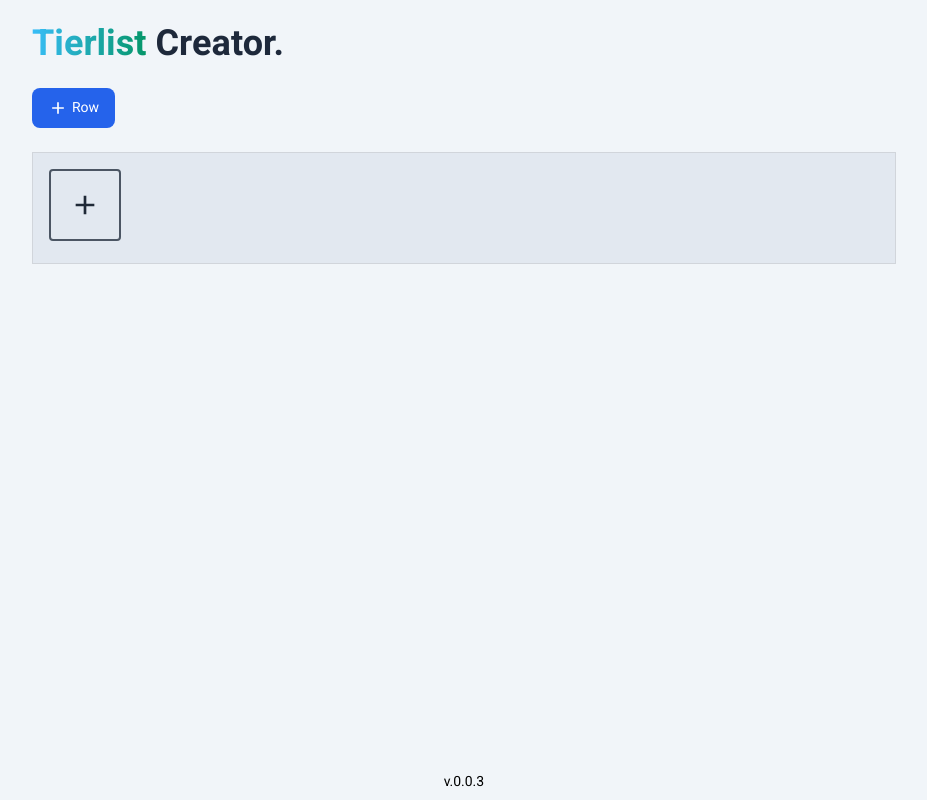
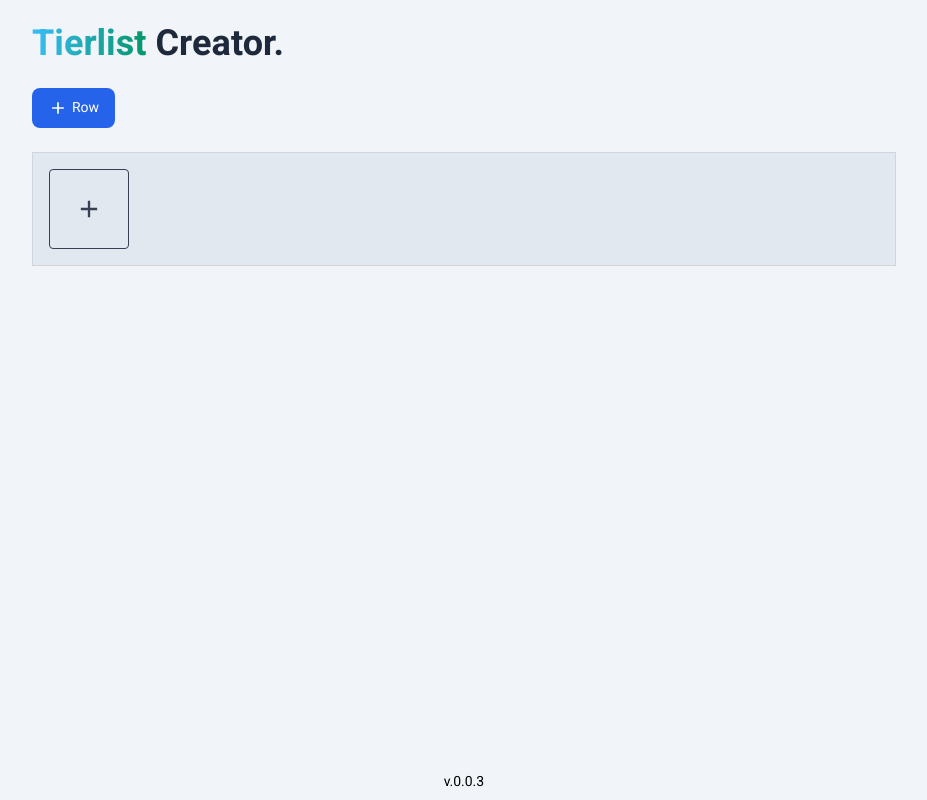
Before and after one commit to atlars/tier-list, a Vue app: page / in a window 1280 px wide. Shown: the whole page, without its empty margins (176-1103 px from the left). Built offline with nearby package versions, Linux system fonts and the light colour scheme.

Commit message:
refactor: style of add button

```diff
--- a/src/views/TierList.vue
+++ b/src/views/TierList.vue
@@ -46,7 +46,7 @@ const contextMenuItems: ContextMenuItem[] = [
 ]
 
 async function openRowContextMenu(event: MouseEvent, tierElement: TierRowData) {
-  event.preventDefault();
+  event.preventDefault()
 
   let result = (await openDialog(ContextMenu, {
     items: contextMenuItems,
@@ -64,8 +64,8 @@ async function openRowContextMenu(event: MouseEvent, tierElement: TierRowData) {
 }
 
 async function openElementContextMenu(event: MouseEvent, tierElement: TierElementData) {
-  event.preventDefault();
-  event.stopPropagation();
+  event.preventDefault()
+  event.stopPropagation()
 
   let result = (await openDialog(ContextMenu, {
     items: contextMenuItems,
@@ -221,20 +221,17 @@ function onRowDragStart() {
         @start="closeActiveDialog"
       >
         <template #item="{ element }">
-          <TierElement
-            :element="element"
-            @contextmenu="openElementContextMenu($event, element)"
-          />
+          <TierElement :element="element" @contextmenu="openElementContextMenu($event, element)" />
         </template>
 
         <template #footer>
           <div
-            class="marker flex h-18 w-18 cursor-pointer items-center justify-center rounded border-2 border-gray-600 transition-transform hover:scale-105"
+            class="group marker box-border flex h-20 w-20 cursor-pointer items-center justify-center rounded border-[1px] border-gray-700 transition-transform hover:border-[2px] hover:border-gray-800"
             @click="addTierElement"
           >
             <svg
               xmlns="http://www.w3.org/2000/svg"
-              class="h-8 w-8 fill-gray-800"
+              class="h-7 w-7 fill-gray-700 group-hover:fill-gray-800"
               viewBox="0 -960 960 960"
             >
               <path d="M440-440H200v-80h240v-240h80v240h240v80H520v240h-80v-240Z" />
```
